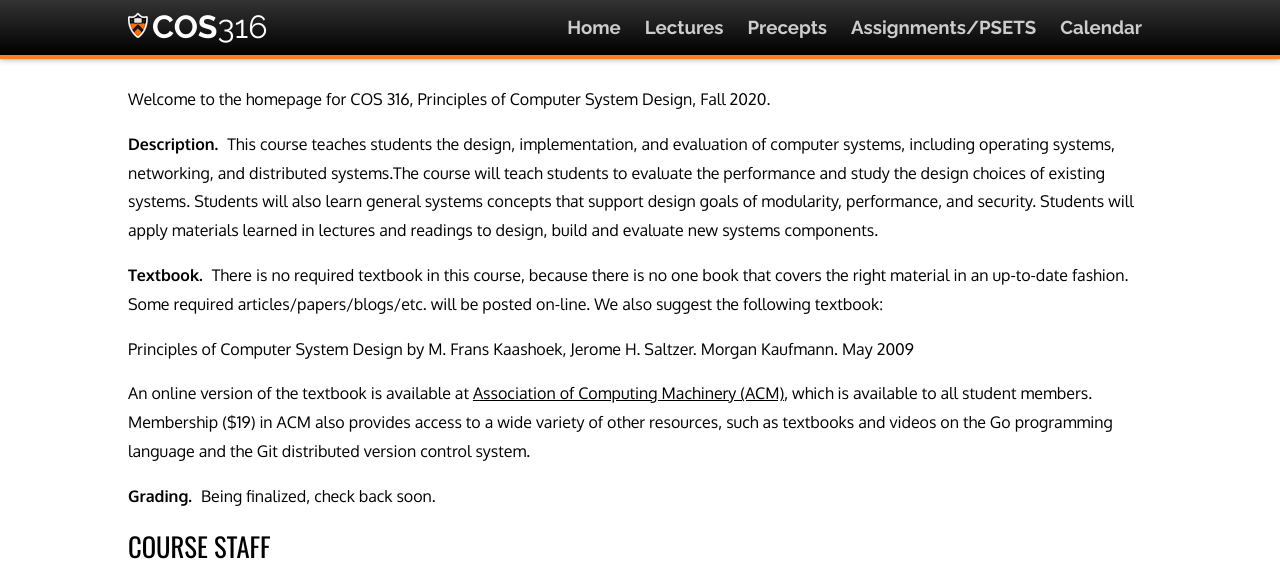
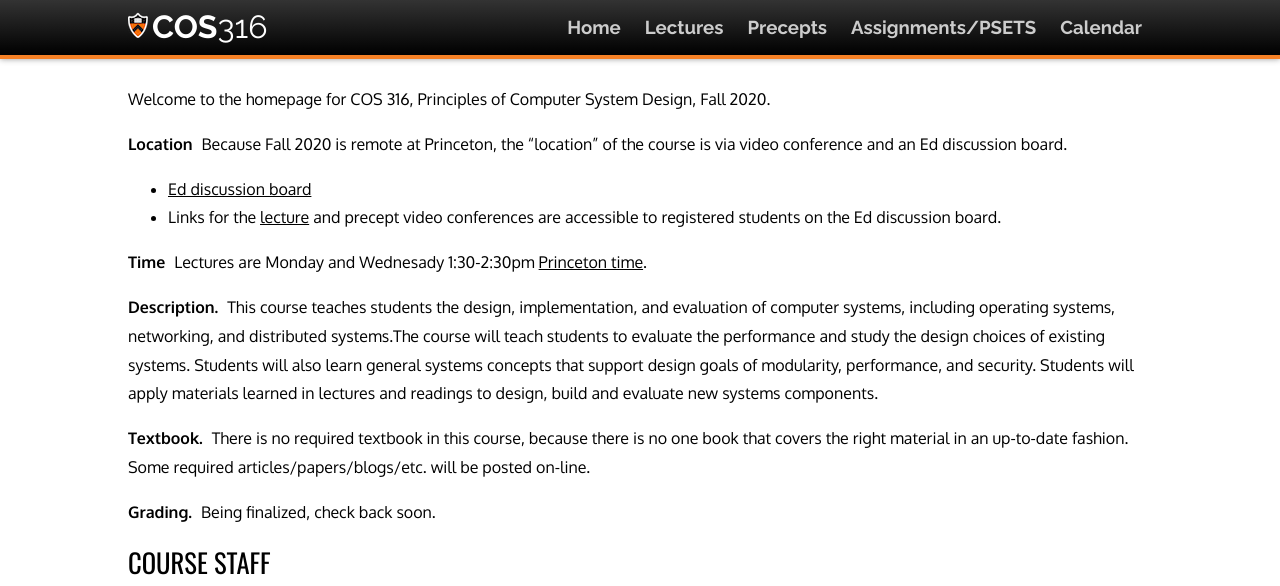
Before and after one commit to cos316/cos316-web, a Jekyll site: the page built from index.md, in a window 1280 px wide and 1101 px high. Shown: the top 586 px of the window. Built offline with Jekyll 4.4.1, drawn with Linux system fonts in a browser that asks for light colours; nearby versions of some CDN libraries.

```diff
--- a/css/page.css
+++ b/css/page.css
@@ -324,22 +324,22 @@
 /* syllabus page */
 /*****************/
 
-#staff {
+.staff {
   list-style: none;
   padding: 0;
   display: flex;
   width: 100%;
-  justify-content: space-evenly;
+  justify-content: center;
   flex-wrap: wrap;
 }
 
-#staff li {
+.staff li {
   display: block;
   text-align: center;
   padding: 0 2em;
 }
 
-#staff img {
+.staff img {
   height: 100px;
   width: 100x;
   -webkit-border-radius: 5px;
@@ -347,7 +347,7 @@
   border-radius: 5px;
 }
 
-#staff a[href^="mailto:"] {
+.staff a[href^="mailto:"] {
     font-weight: bold;
     font-size: 10pt;
 
--- a/index.md
+++ b/index.md
@@ -4,6 +4,18 @@
 
 Welcome to the homepage for COS 316, Principles of Computer System
 Design, Fall 2020.
+
+**Location** Because Fall 2020 is remote at Princeton, the "location" of the course is via
+video conference and an Ed discussion board.
+
+  * [Ed discussion board]
+  * Links for the
+    [lecture](https://us.edstem.org/courses/2353/discussion/113925) and precept
+    video conferences are accessible to
+    registered students on the Ed discussion board.
+
+**Time** Lectures are Monday and Wednesady 1:30-2:30pm [Princeton
+time](https://www.timeanddate.com/worldclock/converter.html?iso=20200831T173000&p1=179&p2=234&p3=104&p4=33&p5=136&p6=268&p7=44).
 
 **Description.** This course teaches students the design,
 implementation, and evaluation of computer systems, including operating
@@ -17,25 +29,16 @@
 **Textbook.** There is no required textbook in this course, because
 there is no one book that covers the right material in an up-to-date
 fashion. Some required articles/papers/blogs/etc. will be posted
-on-line. We also suggest the following textbook:
-
-Principles of Computer System Design by M. Frans Kaashoek, Jerome H.
-Saltzer. Morgan Kaufmann. May 2009
-
-An online version of the textbook is available at [Association of
-Computing Machinery (ACM)](https://acm.org), which is available to all
-student members. Membership (\$19) in ACM also provides access to a wide
-variety of other resources, such as textbooks and videos on the Go
-programming language and the Git distributed version control system.
+on-line.
 
 **Grading.**
 Being finalized, check back soon.
 
 ## Course Staff
 
-You may contact course staff via the [Ed discussion board](https://us.edstem.org/courses/2353/discussion/).
+You may contact course staff via the [Ed discussion board].
 
-{:#staff}
+{:.staff}
 * ![](/images/staff/amit-levy.jpg)\
 Prof. Amit Levy\
 Instructor
@@ -44,6 +47,7 @@
 Prof. Wyatt Lloyd\
 Instructor
 
+{:.staff}
 * ![](/images/staff/jeffrey-helt.jpg)\
 Jeffrey Helt\
 Preceptor
@@ -63,3 +67,5 @@
 * ![](/images/staff/teague-tomesh.jpg)\
 Teague Tomesh\
 Preceptor
+
+[Ed discussion board]: https://us.edstem.org/courses/2353/discussion/
```
